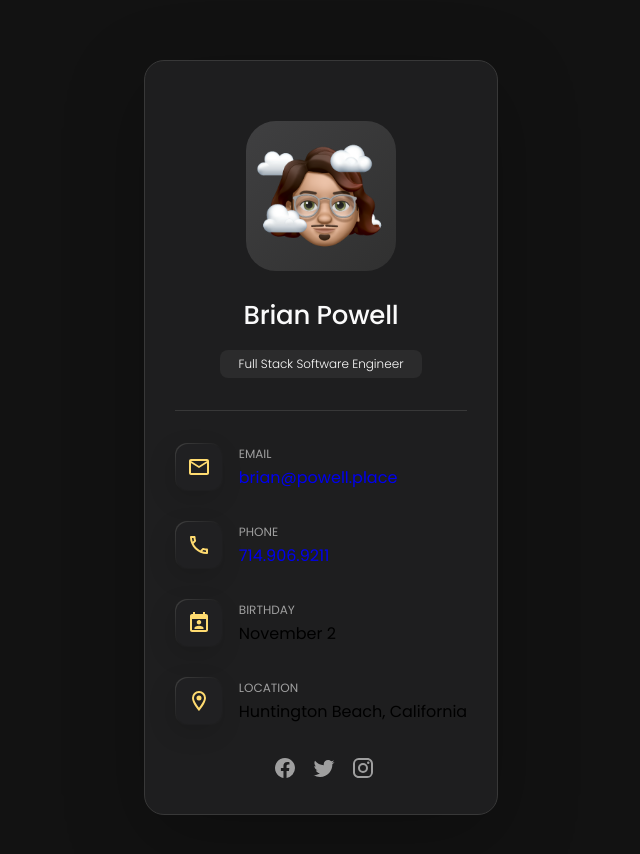
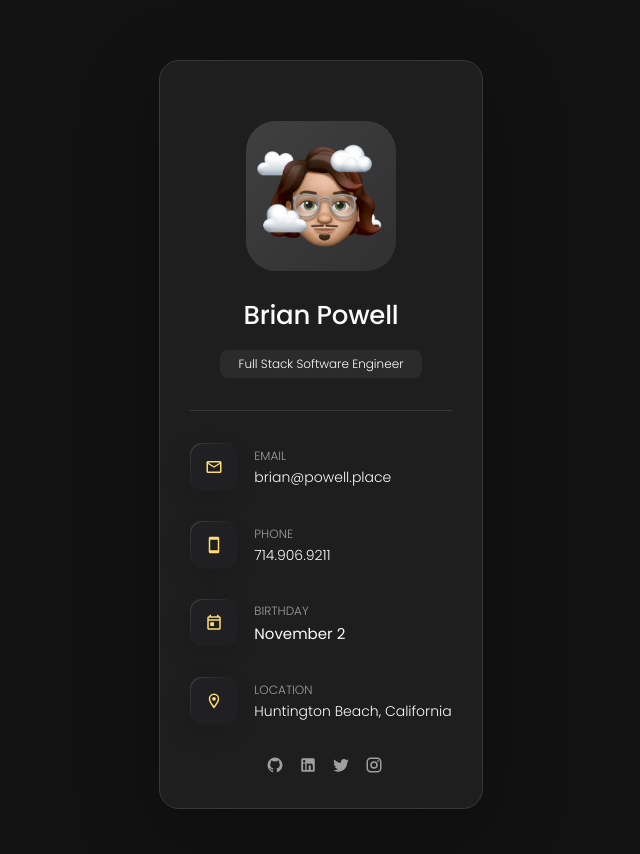
Before and after one commit to BriianPowell/collective, a Next.js app: page / in a window 1280 px wide. Shown: the top 854 px of the page, without its empty margins (319-959 px from the left). Built offline with nearby package versions, Linux system fonts and the light colour scheme.

Commit message:
Fixed Sidebar

```diff
--- a/src/assets/css/shared.module.scss
+++ b/src/assets/css/shared.module.scss
@@ -26,7 +26,7 @@
   }
 
   svg {
-    width: 1.5rem;
+    width: 18px;
   }
 }
 
--- a/src/assets/css/sidebar.module.scss
+++ b/src/assets/css/sidebar.module.scss
@@ -122,7 +122,7 @@
   max-width: calc(100% - 46px);
   width: calc(100% - 46px);
 
-  &:is(.contact_link, time, address) {
+  :is(.contact_link, span, address) {
     color: var(--white-2);
     font-size: var(--fs-7);
   }
@@ -155,6 +155,10 @@
 
     &:hover {
       color: var(--light-gray);
+    }
+
+    svg {
+      width: 18px;
     }
   }
 }
@@ -312,13 +316,13 @@
   }
 
   .contact_info {
-    &:is(.contact_link) {
+    :is(.contact_link) {
       white-space: nowrap;
       overflow: hidden;
       text-overflow: ellipsis;
     }
 
-    &:is(.contact_link, time, address) {
+    :is(.contact_link, p, address) {
       --fs-7: 14px;
       font-weight: var(--fw-300);
     }
--- a/src/components/sidebar.tsx
+++ b/src/components/sidebar.tsx
@@ -6,12 +6,13 @@ import { IPersonalData } from 'types/IPersonalData'
 import {
   mdiChevronDown,
   mdiEmailOutline,
-  mdiPhoneOutline,
+  mdiCellphone,
   mdiInstagram,
   mdiTwitter,
-  mdiFacebook,
+  mdiLinkedin,
   mdiMapMarkerOutline,
-  mdiCalendarAccount,
+  mdiCalendarTodayOutline,
+  mdiGithub,
 } from '@mdi/js'
 
 import avatar from 'images/avatar1.png'
@@ -55,7 +56,7 @@ export const Sidebar: FC<IPersonalData> = props => {
         <ul className={sidebarStyles.contacts_list}>
           <li className={sidebarStyles.contact_item}>
             <div className={sharedStyles.icon_box}>
-              <Icon size={1} path={mdiEmailOutline} />
+              <Icon path={mdiEmailOutline} />
             </div>
             <div className={sidebarStyles.contact_info}>
               <p className={sidebarStyles.contact_title}>Email</p>
@@ -67,7 +68,7 @@ export const Sidebar: FC<IPersonalData> = props => {
 
           <li className={sidebarStyles.contact_item}>
             <div className={sharedStyles.icon_box}>
-              <Icon size={1} path={mdiPhoneOutline} />
+              <Icon path={mdiCellphone} />
             </div>
             <div className={sidebarStyles.contact_info}>
               <p className={sidebarStyles.contact_title}>Phone</p>
@@ -79,17 +80,17 @@ export const Sidebar: FC<IPersonalData> = props => {
 
           <li className={sidebarStyles.contact_item}>
             <div className={sharedStyles.icon_box}>
-              <Icon size={1} path={mdiCalendarAccount} />
+              <Icon path={mdiCalendarTodayOutline} />
             </div>
             <div className={sidebarStyles.contact_info}>
               <p className={sidebarStyles.contact_title}>Birthday</p>
-              <p>{birthday}</p>
+              <span>{birthday}</span>
             </div>
           </li>
 
           <li className={sidebarStyles.contact_item}>
             <div className={sharedStyles.icon_box}>
-              <Icon size={1} path={mdiMapMarkerOutline} />
+              <Icon path={mdiMapMarkerOutline} />
             </div>
             <div className={sidebarStyles.contact_info}>
               <p className={sidebarStyles.contact_title}>Location</p>
@@ -103,19 +104,25 @@ export const Sidebar: FC<IPersonalData> = props => {
         <ul className={sidebarStyles.social_list}>
           <li className={sidebarStyles.social_item}>
             <a href="#" className={sidebarStyles.social_link}>
-              <Icon size={1} path={mdiFacebook} />
+              <Icon path={mdiGithub} />
             </a>
           </li>
 
           <li className={sidebarStyles.social_item}>
             <a href="#" className={sidebarStyles.social_link}>
-              <Icon size={1} path={mdiTwitter} />
+              <Icon path={mdiLinkedin} />
             </a>
           </li>
 
           <li className={sidebarStyles.social_item}>
             <a href="#" className={sidebarStyles.social_link}>
-              <Icon size={1} path={mdiInstagram} />
+              <Icon path={mdiTwitter} />
+            </a>
+          </li>
+
+          <li className={sidebarStyles.social_item}>
+            <a href="#" className={sidebarStyles.social_link}>
+              <Icon path={mdiInstagram} />
             </a>
           </li>
         </ul>
```
